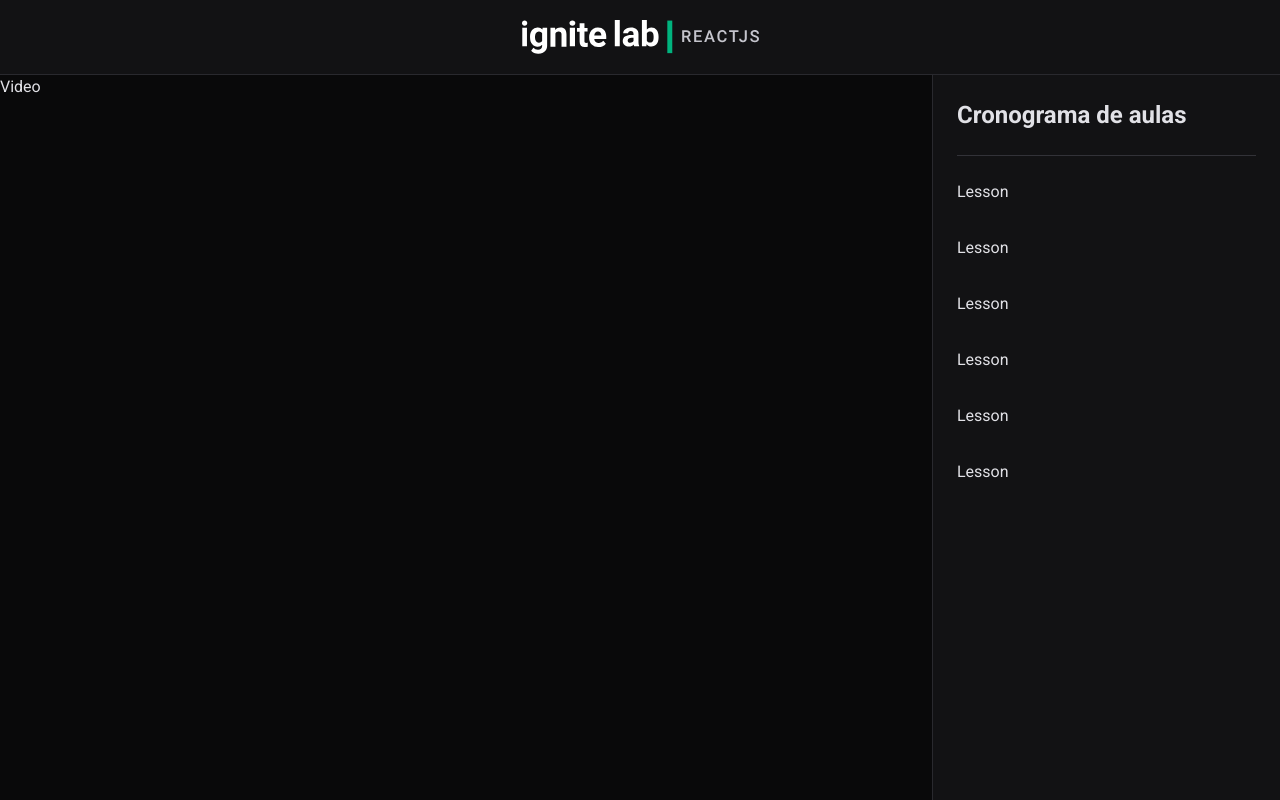
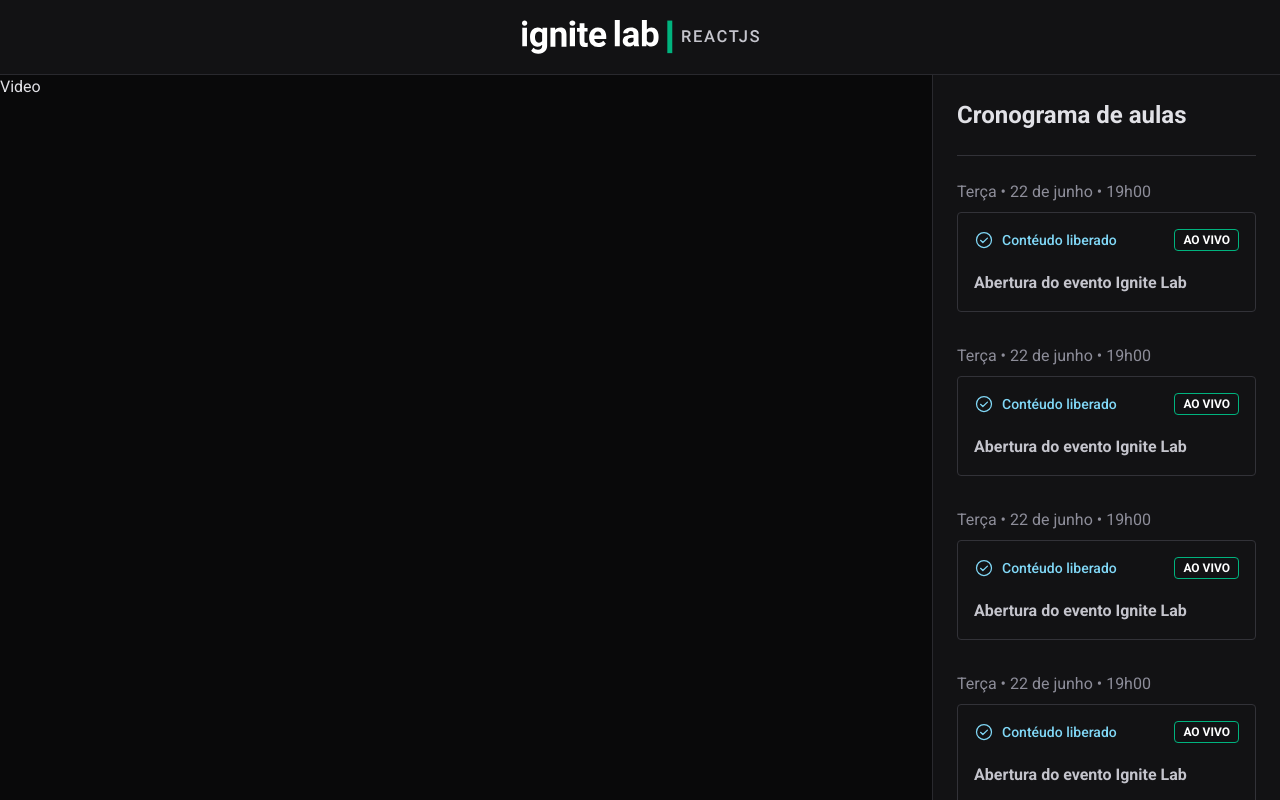
Before and after one commit to gabepinheiro/event-platform, a React (Vite) app: page / in a window 1280 px wide. Shown: the top 800 px of the page. Built offline with nearby package versions, Linux system fonts and the light colour scheme.

Commit message:
feat(components/lesson): adding initial static content and styles

```diff
--- a/package.json
+++ b/package.json
@@ -36,6 +36,7 @@
     "husky": "7.0.4",
     "jest": "27.5.1",
     "jest-runner-eslint": "1.0.0",
+    "phosphor-react": "1.4.1",
     "prettier": "2.7.1",
     "react": "18.0.0",
     "react-dom": "18.0.0",
--- a/src/components/lesson.tsx
+++ b/src/components/lesson.tsx
@@ -1,3 +1,24 @@
+import { CheckCircle } from 'phosphor-react'
+
 export function Lesson() {
-  return <div>Lesson</div>
+  return (
+    <a href='#'>
+      <span className='text-gray-300'>Terça • 22 de junho • 19h00</span>
+
+      <div className='rounded border border-gray-500 p-4 mt-2 '>
+        <header className='flex items-center justify-between'>
+          <span className='text-sm text-blue-500 font-medium flex items-center gap-2'>
+            <CheckCircle size={20} />
+            Contéudo liberado
+          </span>
+          <span className='text-xs rounded px-2 py-[0.125rem] text-white border border-green-300 font-bold uppercase'>
+            Ao vivo
+          </span>
+        </header>
+        <strong className='text-gray-200 mt-5 block'>
+          Abertura do evento Ignite Lab
+        </strong>
+      </div>
+    </a>
+  )
 }
```
Also changed, not shown: 1 other file (tests, documents, lock files or other folders).
